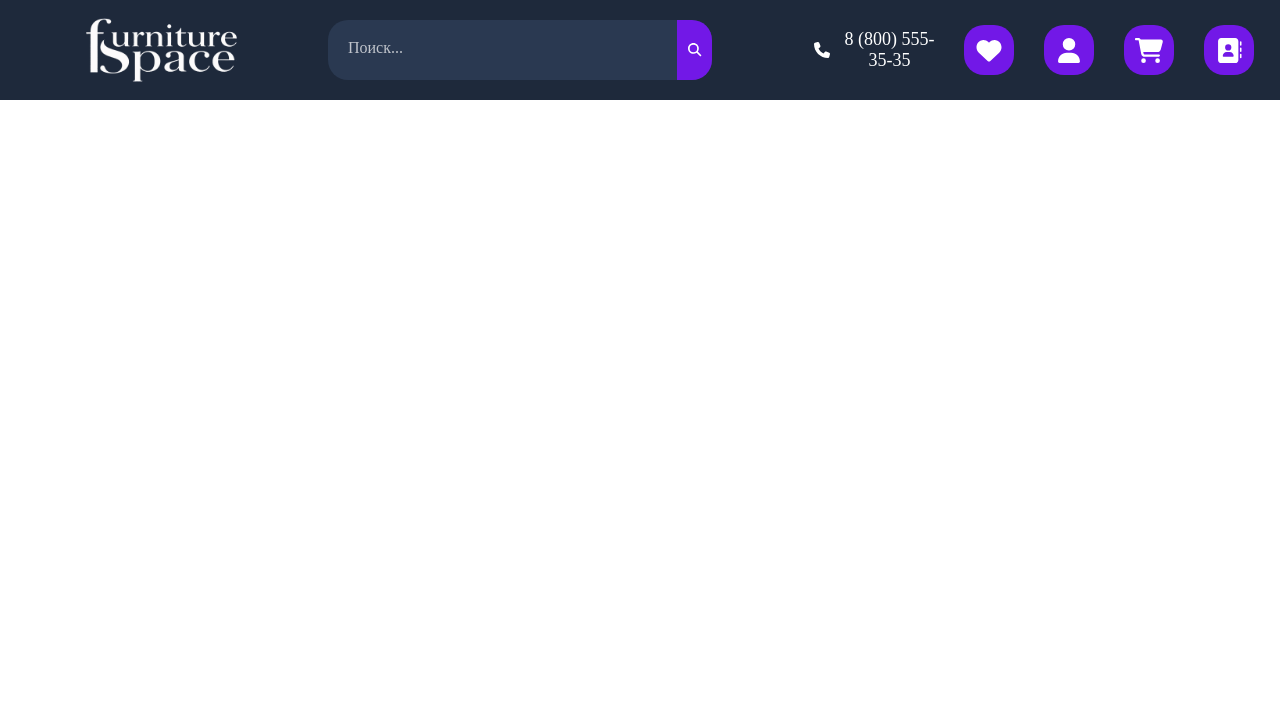
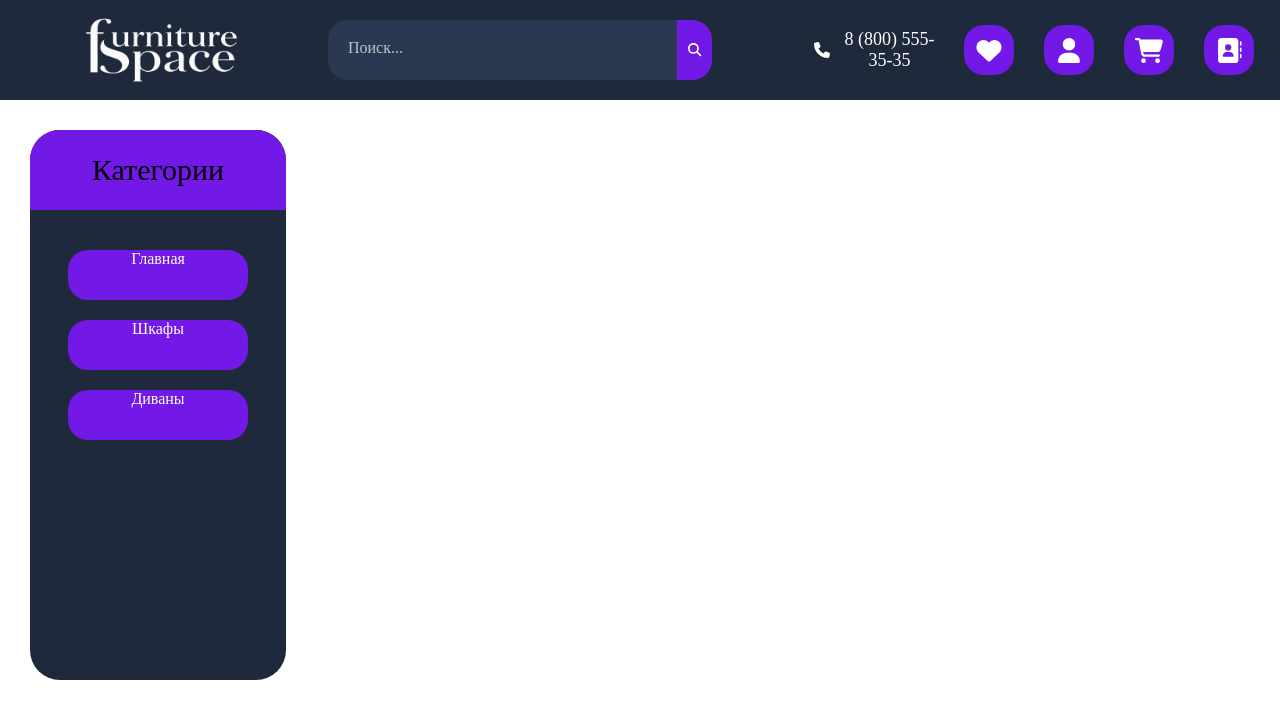
Before and after one commit to MrGodgames/furniture-space, a React (Vite) app: page / in a window 1280 px wide. Shown: the top 718 px of the page. Built offline with nearby package versions, Linux system fonts and the light colour scheme.

Commit message:
сайдбар 1

```diff
--- a/src/main.jsx
+++ b/src/main.jsx
@@ -1,9 +1,11 @@
 import { StrictMode } from 'react'
 import { createRoot } from 'react-dom/client'
 import App from './App.jsx'
+import Sidebar from './sidebar.jsx'
 
 createRoot(document.getElementById('root')).render(
   <StrictMode>
     <App />
+    <Sidebar />
   </StrictMode>,
 )
--- /dev/null
+++ b/src/sidebar.css
@@ -0,0 +1,45 @@
+.sidebar{
+    min-width: 20%;
+    max-width: 20%;
+    height: 550px;
+    background-color: #1E293B;
+    display: flex;
+    flex-direction: column;
+    margin: 30px;
+    text-align: center;
+    align-items: center;
+    border-radius: 30px ;
+}
+
+.sidebar-header{
+    align-items: center;
+    text-align: center;
+    display: flex;
+    width: 100%;
+    background-color: rgb(114, 24, 231);
+    height: 80px;
+    border-radius: 30px 30px 0 0;
+}
+
+.sidebar-header p{
+    margin: auto;
+    font-size: 30px;
+}
+
+.categories{
+    display: flex;
+    flex-direction: column;
+    align-items: center;
+    margin-top: 20px;
+    width: 100%;
+}
+
+.categorybut{
+    color: white;
+    cursor: pointer;
+    background-color: rgb(114, 24, 231);
+    width: 70%;
+    height: 50px;
+    border-radius: 20px;
+    margin-top: 20px;
+}
--- /dev/null
+++ b/src/sidebar.jsx
@@ -0,0 +1,21 @@
+import { useState } from 'react'
+import './sidebar.css'
+import { FontAwesomeIcon } from '@fortawesome/react-fontawesome';
+import { faAddressBook, faHeart, faPhone, faSearch, faShoppingCart, faUser } from '@fortawesome/free-solid-svg-icons';
+
+    function Sidebar() {
+        return (
+            <nav className="sidebar">
+                <div className="sidebar-header">
+                    <p>Категории</p>
+                    </div>
+                <div className="categories">
+                    <a className='categorybut'>Главная</a>
+                    <a className='categorybut'>Шкафы</a>
+                    <a className='categorybut'>Диваны</a>
+                </div>
+            </nav>
+        )
+    }
+
+export default Sidebar;
```
